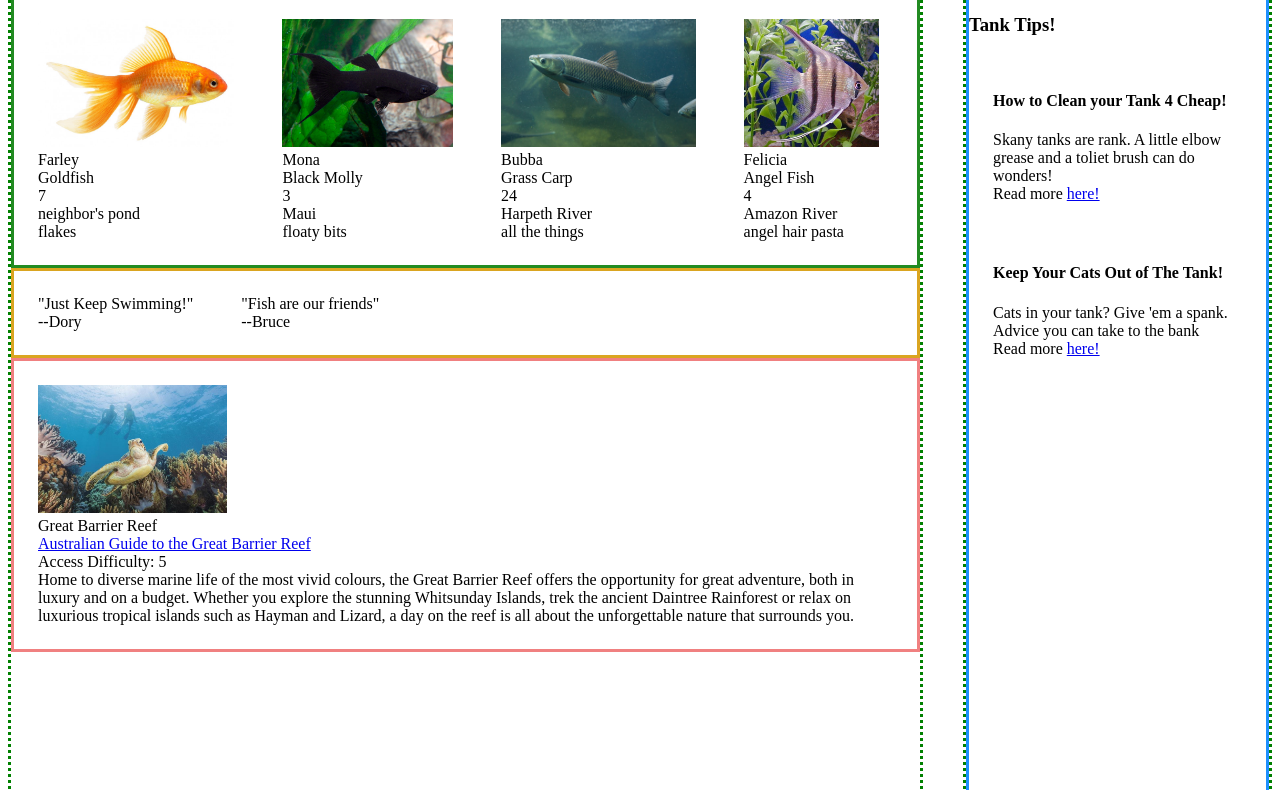
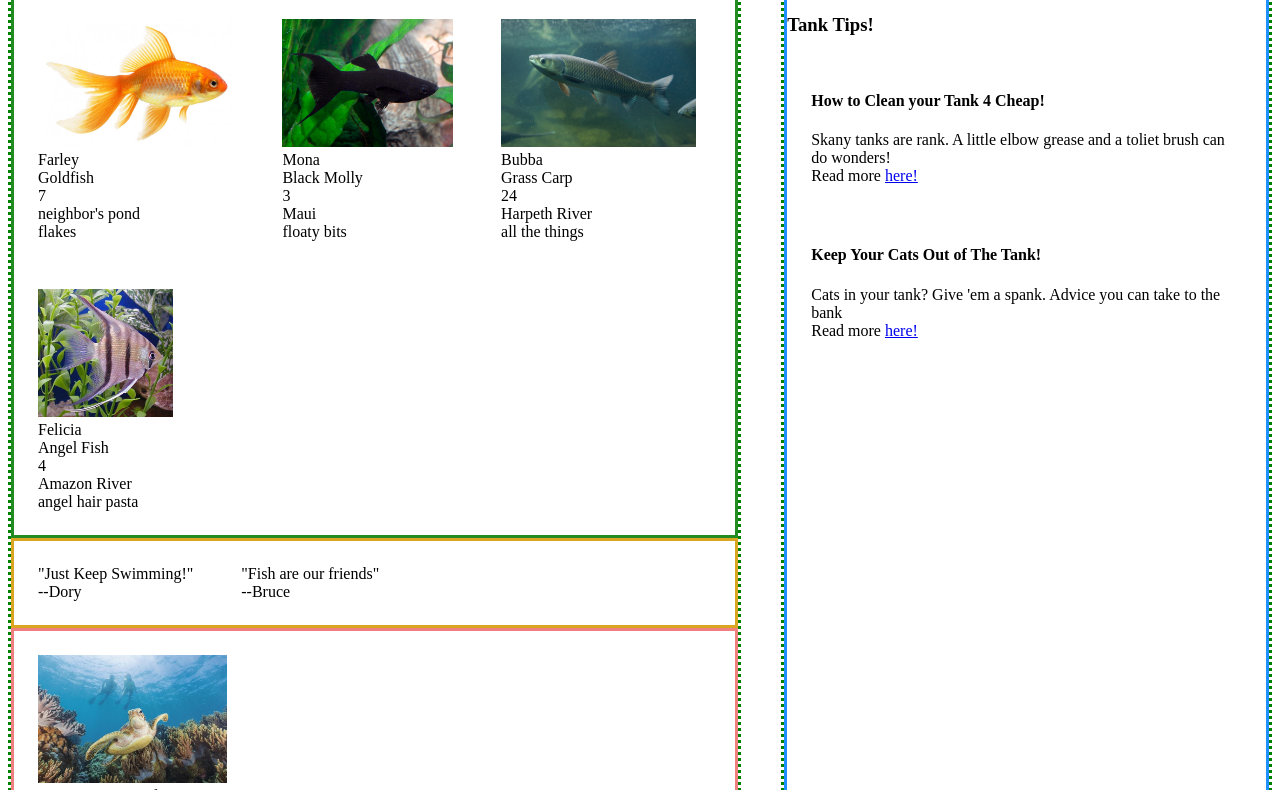
Before and after one commit to JoeShep/c53-martins-aquarium, a plain HTML site: page index.html in a window 1280 px wide. Shown: the part 153-943 px from the top of the page. Drawn offline with Linux system fonts and the light colour scheme.

Commit message:
Change title; update sidebar flex size

```diff
--- a/index.html
+++ b/index.html
@@ -5,7 +5,7 @@
     <meta http-equiv="X-UA-Compatible" content="IE=edge" />
     <meta name="viewport" content="width=device-width, initial-scale=1.0" />
     <link rel="stylesheet" href="./styles/main.css" />
-    <title>Martin's Marvelous Fish Aquarium</title>
+    <title>Martin's Marvelous Rooster Aquarium</title>
   </head>
   <body>
     <header>
--- a/styles/main.css
+++ b/styles/main.css
@@ -21,7 +21,7 @@ main {
 }
 
 .content--right {
-  flex: 1
+  flex: 2
 }
 
 .fishList {
```
